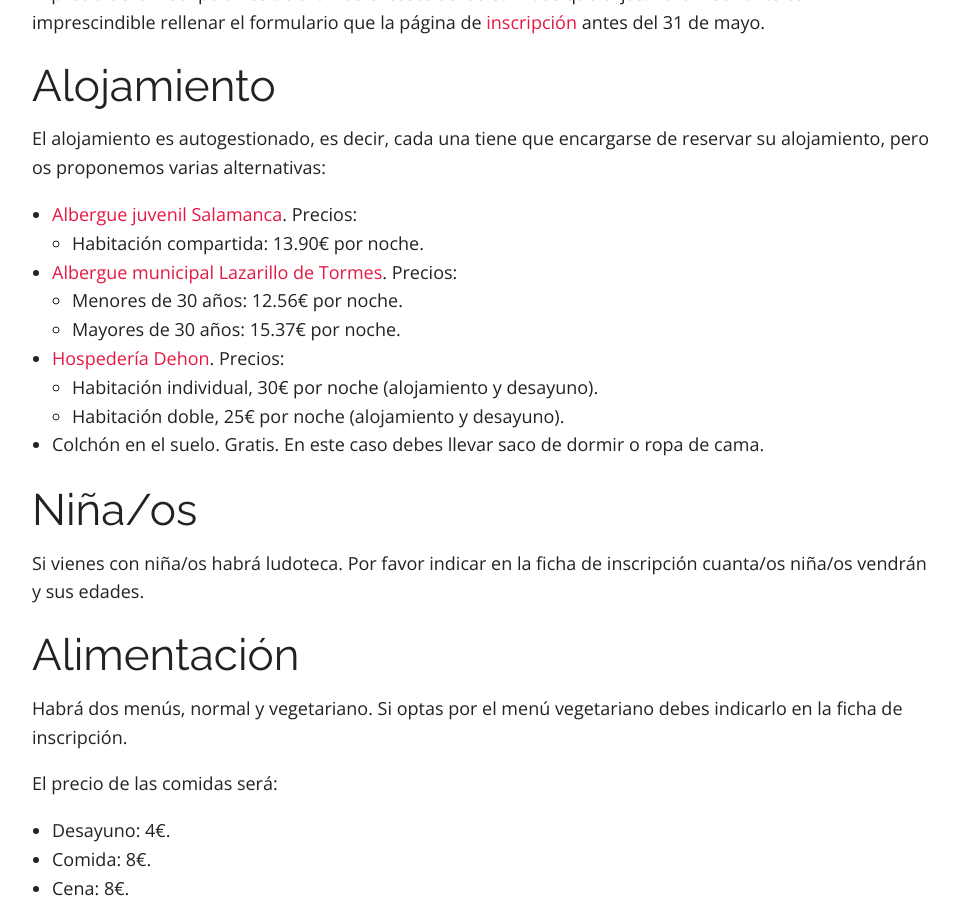
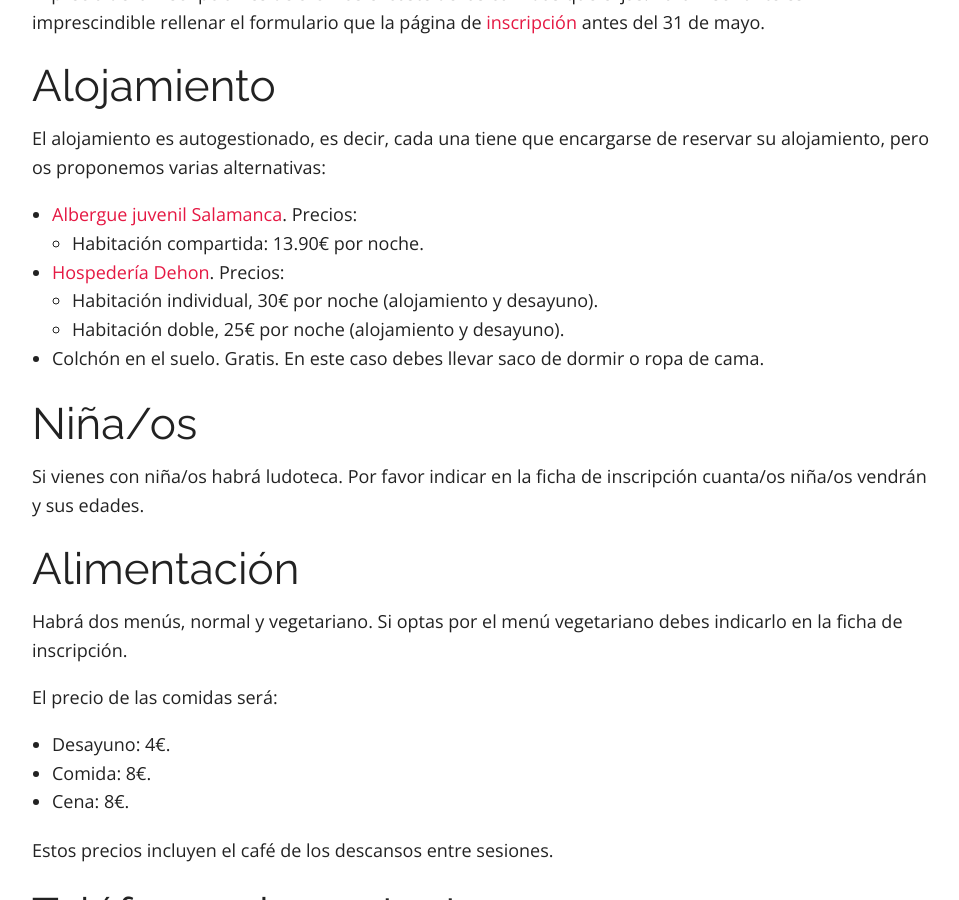
Before and after one commit to escuelaramonfdez/escuelaramonfdez.github.io, a Jekyll site: the page built from organizacion.md, in a window 1280 px wide and 900 px high, scrolled down 1195 px. Shown: the whole window, without its empty margins (158-1117 px from the left). Built offline with Jekyll 4.4.1, drawn with Linux system fonts in a browser that asks for light colours; nearby versions of some CDN libraries; comment, search, counter and statistics services are not loaded.

Commit message:
Eliminado albergue Lazarillo.

```diff
--- a/organizacion.md
+++ b/organizacion.md
@@ -35,9 +35,6 @@
 
 - [Albergue juvenil Salamanca](http://www.alberguesalamanca.com/). Precios:
   - Habitación compartida: 13.90€ por noche.
-- [Albergue municipal Lazarillo de Tormes](http://www.alberguesalamancamunicipal.com/). Precios:
-  - Menores de 30 años: 12.56€ por noche.
-  - Mayores de 30 años: 15.37€ por noche.
 - [Hospedería Dehon](http://www.hospederiadehon.com/). Precios:
   - Habitación individual, 30€ por noche (alojamiento y desayuno).
   - Habitación doble, 25€ por noche (alojamiento y desayuno).
```
